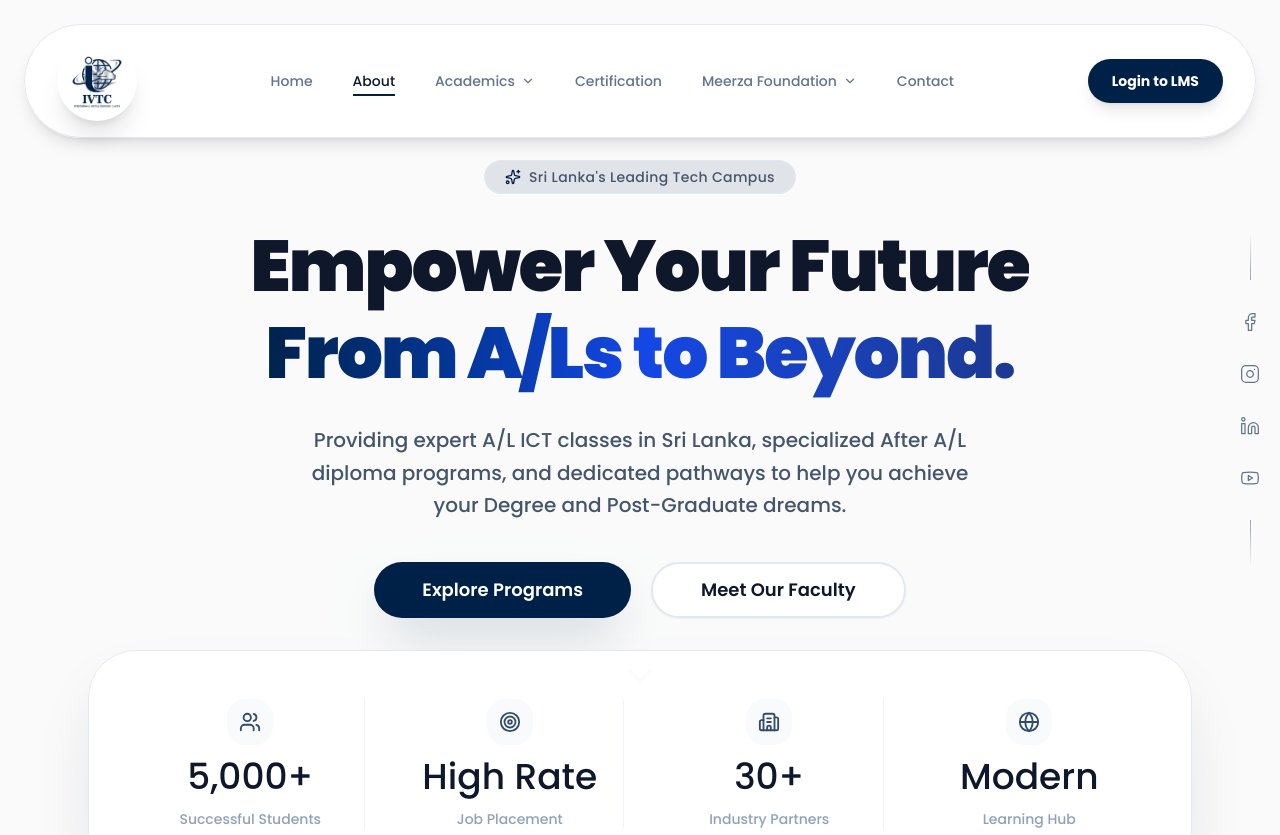
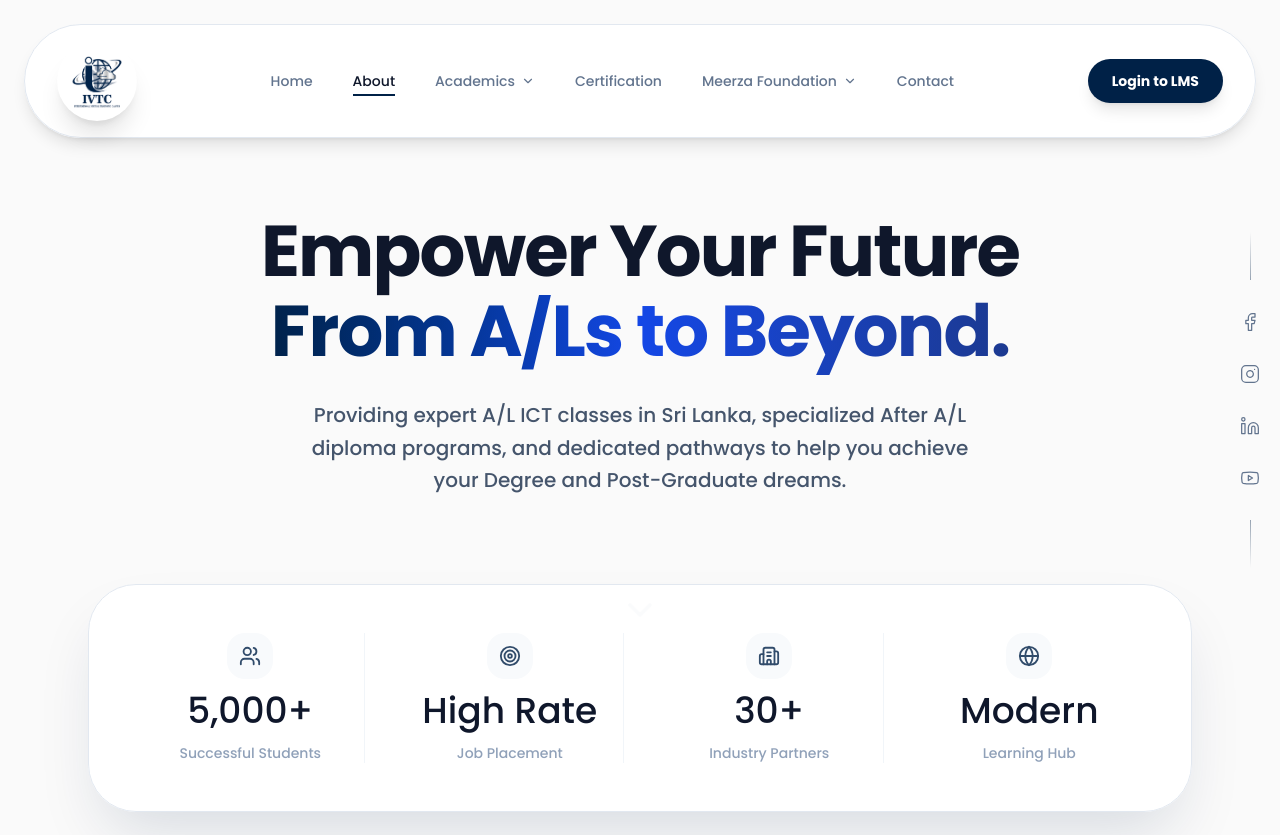
Before and after one commit to Sharjun-Hussain/ivtc-landing-page, a Next.js app: page /about in a window 1280 px wide. Shown: the top 835 px of the page. Built offline with nearby package versions, Linux system fonts and the light colour scheme.

Commit message:
refactor: adjust AboutHero layout padding and comment out badge and action buttons

```diff
--- a/components/About/AboutHero.jsx
+++ b/components/About/AboutHero.jsx
@@ -8,9 +8,9 @@ import ScrollReveal from "@/components/Animations/ScrollReveal";
 
 const AboutHero = () => {
   return useMemo(() => (
-    <section className="relative min-h-[85vh] flex flex-col justify-center items-center text-center px-6 pt-40 pb-32" aria-labelledby="about-hero-title">
+    <section className="relative min-h-[85vh] flex flex-col justify-center items-center text-center px-6 lg:pt-50 pt-36 pb-32" aria-labelledby="about-hero-title">
       <ScrollReveal className="relative z-10 max-w-5xl mx-auto flex flex-col items-center">
-        <div>
+        {/* <div>
           <ShineBadge className="mb-8">
             <Sparkles
               size={16}
@@ -18,11 +18,11 @@ const AboutHero = () => {
             />
             Sri Lanka's Leading Tech Campus
           </ShineBadge>
-        </div>
+        </div> */}
 
         <h1
           id="about-hero-title"
-          className="text-3xl md:text-8xl lg:text-7xl lg:font-black font-semibold leading-[1.1] md:leading-[1.1] mb-6 tracking-tight overflow-hidden"
+          className="text-[2.8rem] sm:text-6xl md:text-8xl lg:text-7xl font-bold leading-[1]  mb-6 tracking-tight overflow-hidden"
         >
           <div className="pb-2">
             Empower Your Future
@@ -38,7 +38,7 @@ const AboutHero = () => {
           Degree and Post-Graduate dreams.
         </p>
 
-        <div className="flex flex-col sm:flex-row gap-5 w-full sm:w-auto">
+        {/* <div className="flex flex-col sm:flex-row gap-5 w-full sm:w-auto">
           <Button className="h-14 px-12! rounded-full bg-[#002147] text-white hover:bg-blue-900 dark:bg-white dark:text-black dark:hover:bg-slate-200 font-semibold text-lg shadow-2xl shadow-[#002147]/20 transition-all hover:scale-105 active:scale-95">
             Explore Programs
           </Button>
@@ -48,7 +48,7 @@ const AboutHero = () => {
           >
             Meet Our Faculty
           </Button>
-        </div>
+        </div> */}
       </ScrollReveal>
 
       <div
```
